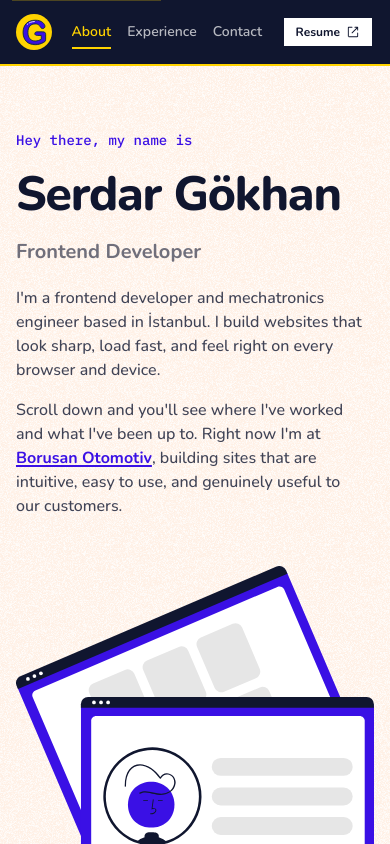
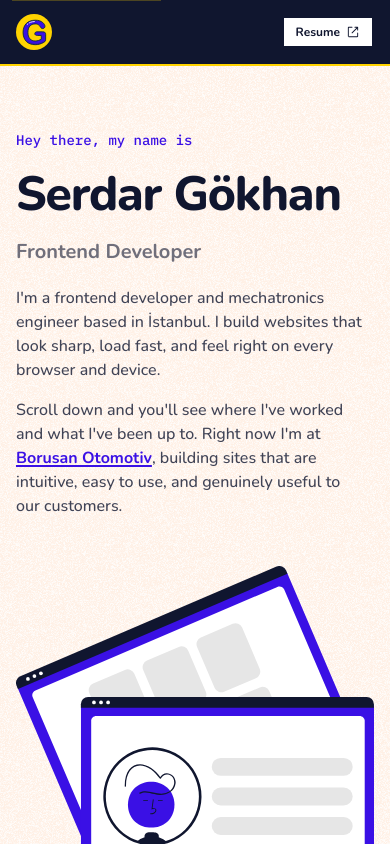
Before and after one commit to serdargokhan/serdargokhan.dev, a Next.js app: page /en in a window 390 px wide. Shown: the top 844 px of the page. Built offline with nearby package versions, Linux system fonts and the light colour scheme.

Commit message:
style: update navbar to hide links on smaller screens

```diff
--- a/src/layouts/navbar/index.tsx
+++ b/src/layouts/navbar/index.tsx
@@ -74,7 +74,7 @@ export default function Navbar() {
                     <NextImage width={28} height={28} src={SiteLogo} alt="" />
                 </Link>
 
-                <ul className="flex items-center gap-4 text-sm font-semibold sm:gap-8 sm:text-base">
+                <ul className="hidden items-center gap-4 text-sm font-semibold sm:flex sm:gap-8 sm:text-base">
                     {navigationLinks.map(navigationLink => (
                         <li key={navigationLink}>
                             <Link
```
